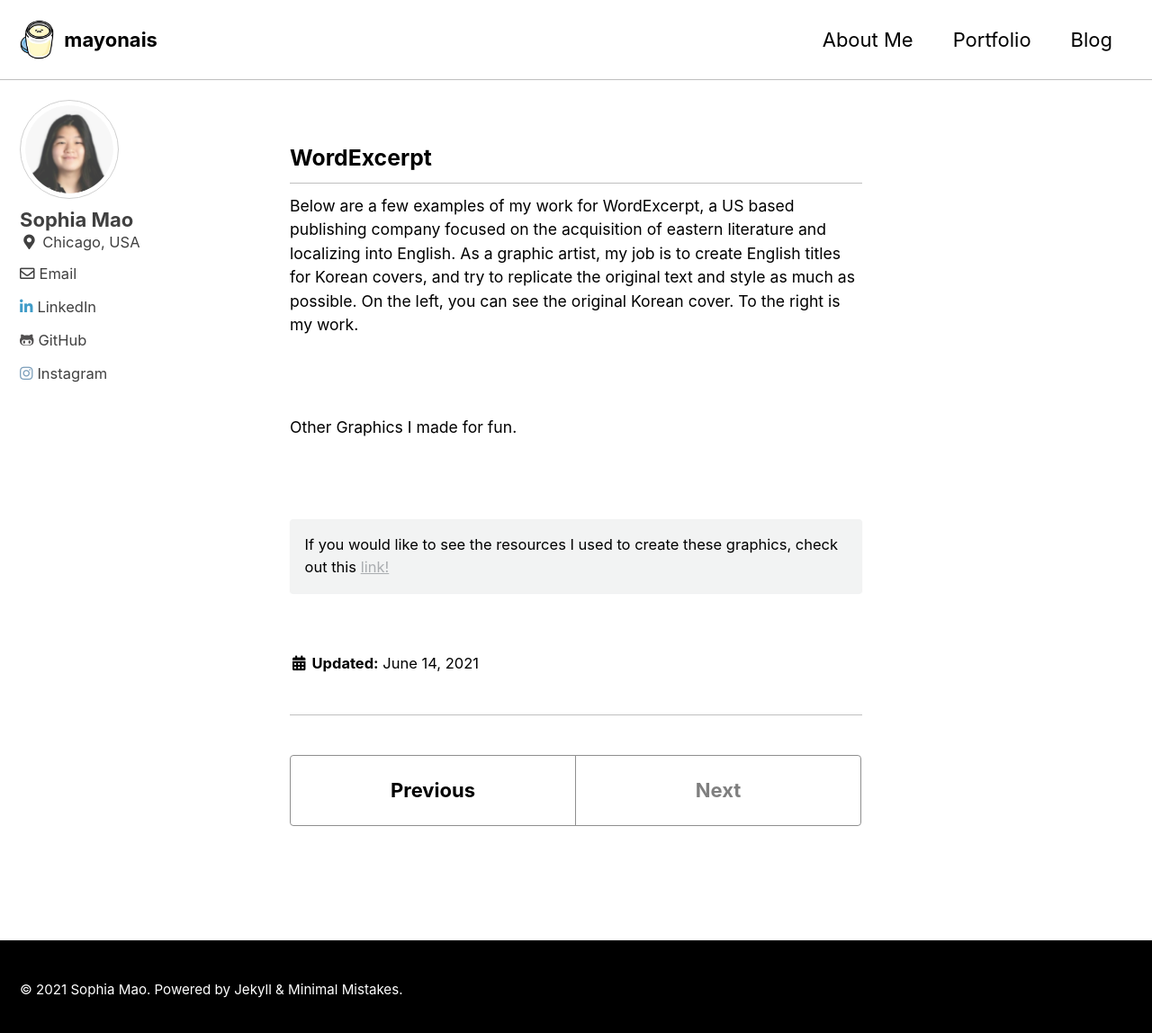
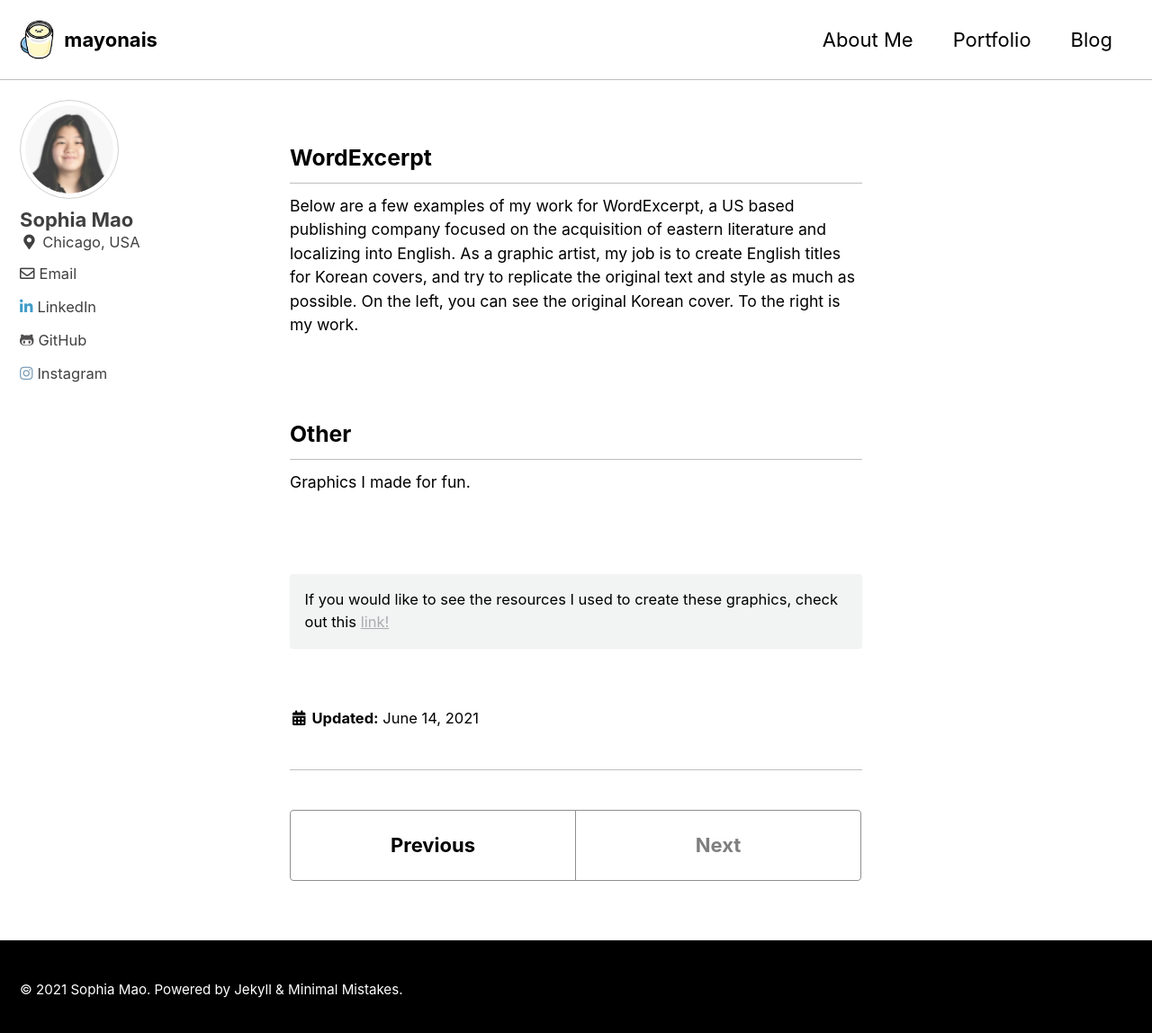
Before and after one commit to mayonais/mayonais.github.io, a Jekyll site: the page built from _portfolio/photoshop.md, in a window 1280 px wide and 1156 px high. Shown: the top 1148 px of the window at 90% size. Built offline with Jekyll 4.4.1, drawn with Linux system fonts in a browser that asks for light colours; cached includes are drawn as plain includes.

```diff
--- a/_portfolio/photoshop.md
+++ b/_portfolio/photoshop.md
@@ -23,10 +23,12 @@ gallery1:
 
 <h3> WordExcerpt </h3>
 Below are a few examples of my work for WordExcerpt, a US based publishing company focused on the acquisition of eastern literature and localizing into English. As a graphic artist, my job is to create English titles for Korean covers, and try to replicate the original text and style as much as possible. On the left, you can see the original Korean cover. To the right is my work.
+
 {% include gallery id="gallery" %}
 
-Other
+<h3> Other </h3>
 Graphics I made for fun.
+
 {% include gallery id="gallery2" %}
 
 If you would like to see the resources I used to create these graphics, check out this <a href="https://drive.google.com/drive/folders/1epWAD-ZGuQLilRX0bZSfOem0Q00epUL7?usp=sharing">link!</a>
```
